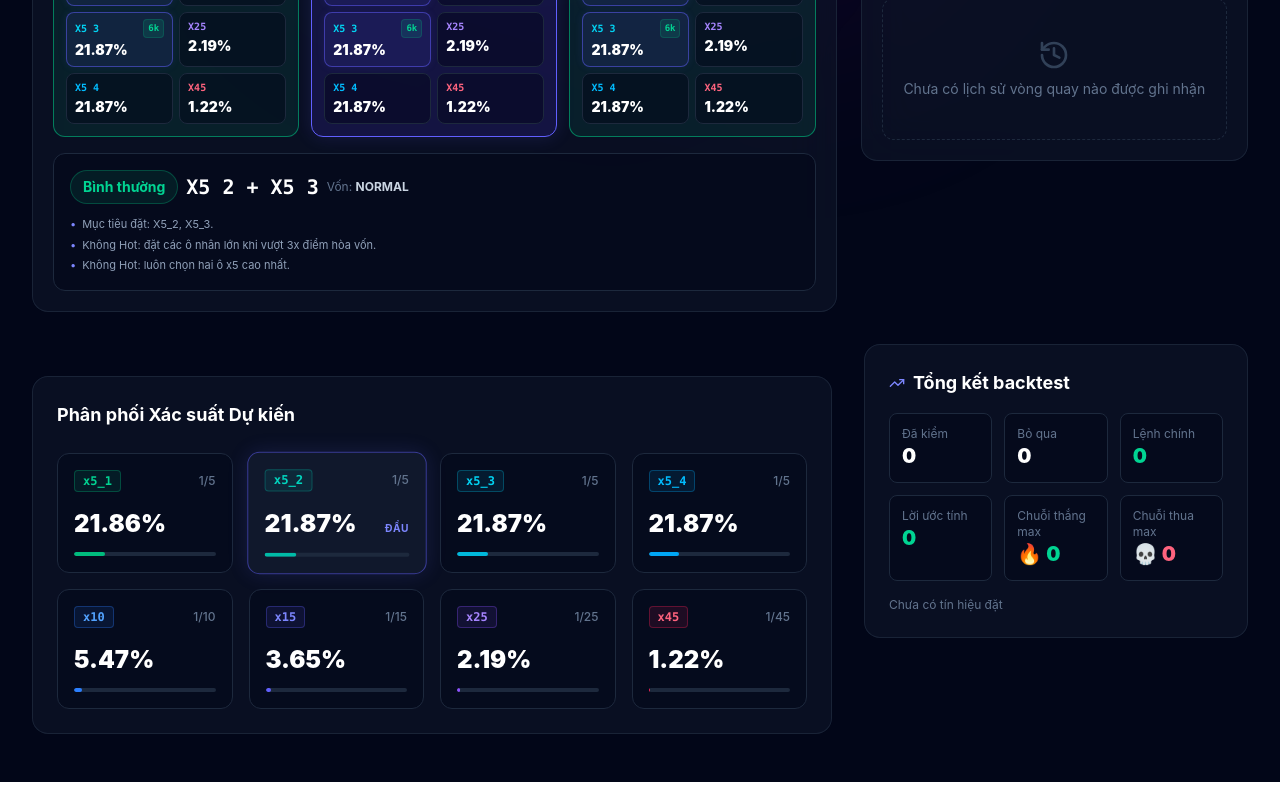
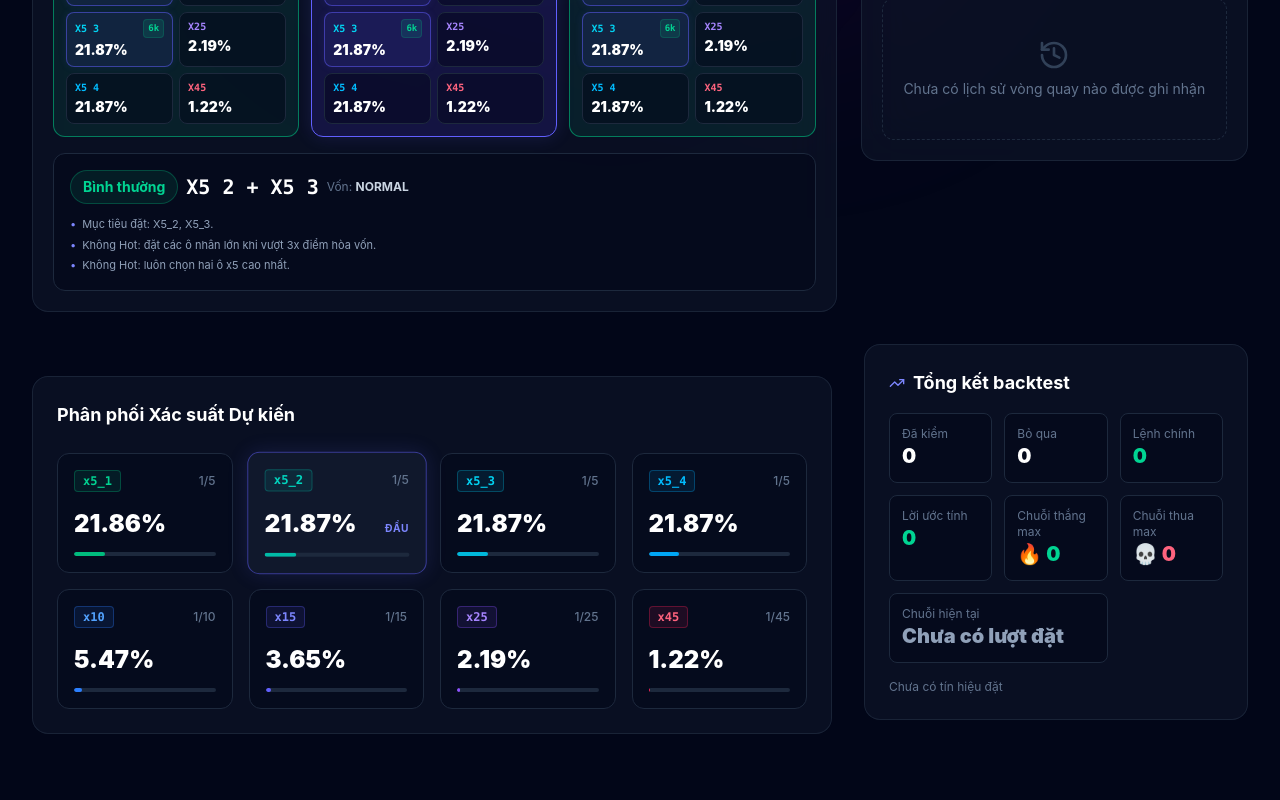
Before and after one commit to patdev495/hiya-app, a React (Vite) app: page / in a window 1280 px wide. Shown: the part 421-1221 px from the top of the page. Built offline with nearby package versions, Linux system fonts and the light colour scheme.

Commit message:
fix: show current betting streak

```diff
--- a/src/App.tsx
+++ b/src/App.tsx
@@ -1148,6 +1148,20 @@ export default function App() {
                   <div className="text-slate-500">{language === 'en' ? 'Max Loss Streak' : 'Chuỗi thua max'}</div>
                   <div className="text-xl font-black text-rose-400">💀 {backtestSummary.maxConsecutiveLosses || 0}</div>
                 </div>
+                <div className="rounded-lg border border-slate-800 bg-slate-950/50 p-3 col-span-2">
+                  <div className="text-slate-500">{t('currentStreak')}</div>
+                  <div className={`text-xl font-black ${
+                    backtestSummary.currentWinStreak > 0
+                      ? 'text-emerald-400'
+                      : backtestSummary.currentLossStreak > 0
+                        ? 'text-rose-400'
+                        : 'text-slate-400'
+                  }`}>
+                    {backtestSummary.currentWinStreak > 0 && `${t('currentWinStreak')} ${backtestSummary.currentWinStreak}`}
+                    {backtestSummary.currentLossStreak > 0 && `${t('currentLoseStreak')} ${backtestSummary.currentLossStreak}`}
+                    {backtestSummary.currentWinStreak === 0 && backtestSummary.currentLossStreak === 0 && t('noCurrentStreak')}
+                  </div>
+                </div>
               </div>
               <div className="mt-4 space-y-2">
                 {Object.entries(backtestSummary.hitsByTarget).length === 0 ? (
--- a/src/bettingSignalEngine.ts
+++ b/src/bettingSignalEngine.ts
@@ -364,6 +364,7 @@ export const calculateBacktest = (
       targetStats.hitRate = Math.round((targetStats.hits / targetStats.attempts) * 10000) / 100;
       summary.hitsByTarget[target] = targetStats;
     }
+
   }
 
   summary.estimatedReturn = Math.round(summary.estimatedReturn * 100) / 100;
--- a/src/locales.ts
+++ b/src/locales.ts
@@ -110,6 +110,10 @@ export const translations = {
     skippedSpins: 'Skipped',
     normalSignals: 'Normal',
     estimatedReturn: 'Est. Return',
+    currentStreak: 'Current Streak',
+    currentWinStreak: 'WIN',
+    currentLoseStreak: 'LOSE',
+    noCurrentStreak: 'No bets yet',
     noBacktestSignals: 'No betting signals yet',
     displacementLabels: {
       stay: 'Stay',
@@ -252,6 +256,10 @@ export const translations = {
     skippedSpins: 'Bỏ qua',
     normalSignals: 'Lệnh chính',
     estimatedReturn: 'Lời ước tính',
+    currentStreak: 'Chuỗi hiện tại',
+    currentWinStreak: 'THẮNG',
+    currentLoseStreak: 'THUA',
+    noCurrentStreak: 'Chưa có lượt đặt',
     noBacktestSignals: 'Chưa có tín hiệu đặt',
     displacementLabels: {
       stay: 'Đứng im',
```
Also changed, not shown: 1 other file (tests, documents, lock files or other folders).
